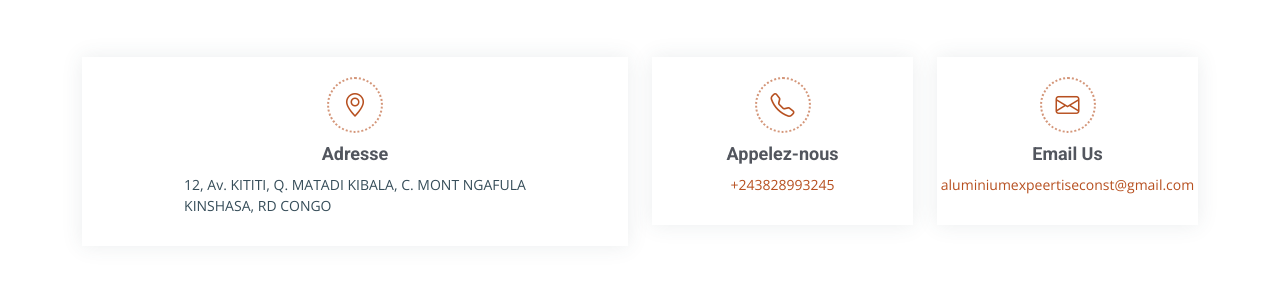
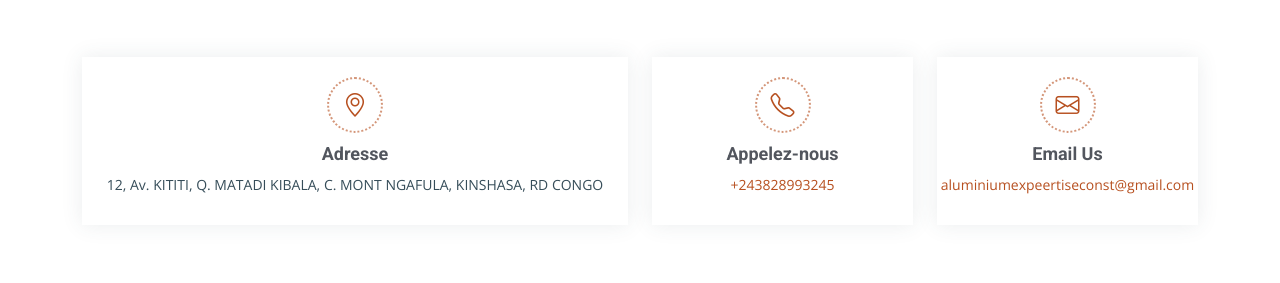
Before and after one commit to lilianbad/alum.com, a plain HTML site: page contact.html in a window 1280 px wide. Shown: the part 455-738 px from the top of the page. Drawn offline with nearby package versions, Linux system fonts and the light colour scheme.

Commit message:
Update contact.html

```diff
--- a/contact.html
+++ b/contact.html
@@ -70,7 +70,7 @@
             <div class="info-item d-flex flex-column justify-content-center align-items-center" data-aos="fade-up" data-aos-delay="200">
               <i class="bi bi-geo-alt"></i>
               <h3>Adresse</h3>
-              <p>12, Av. KITITI, Q.  MATADI KIBALA,  C.  MONT NGAFULA<br>
+              <p>12, Av. KITITI, Q.  MATADI KIBALA,  C.  MONT NGAFULA,
               KINSHASA, RD CONGO <br></p>
             </div>
           </div><!-- End Info Item -->
```
